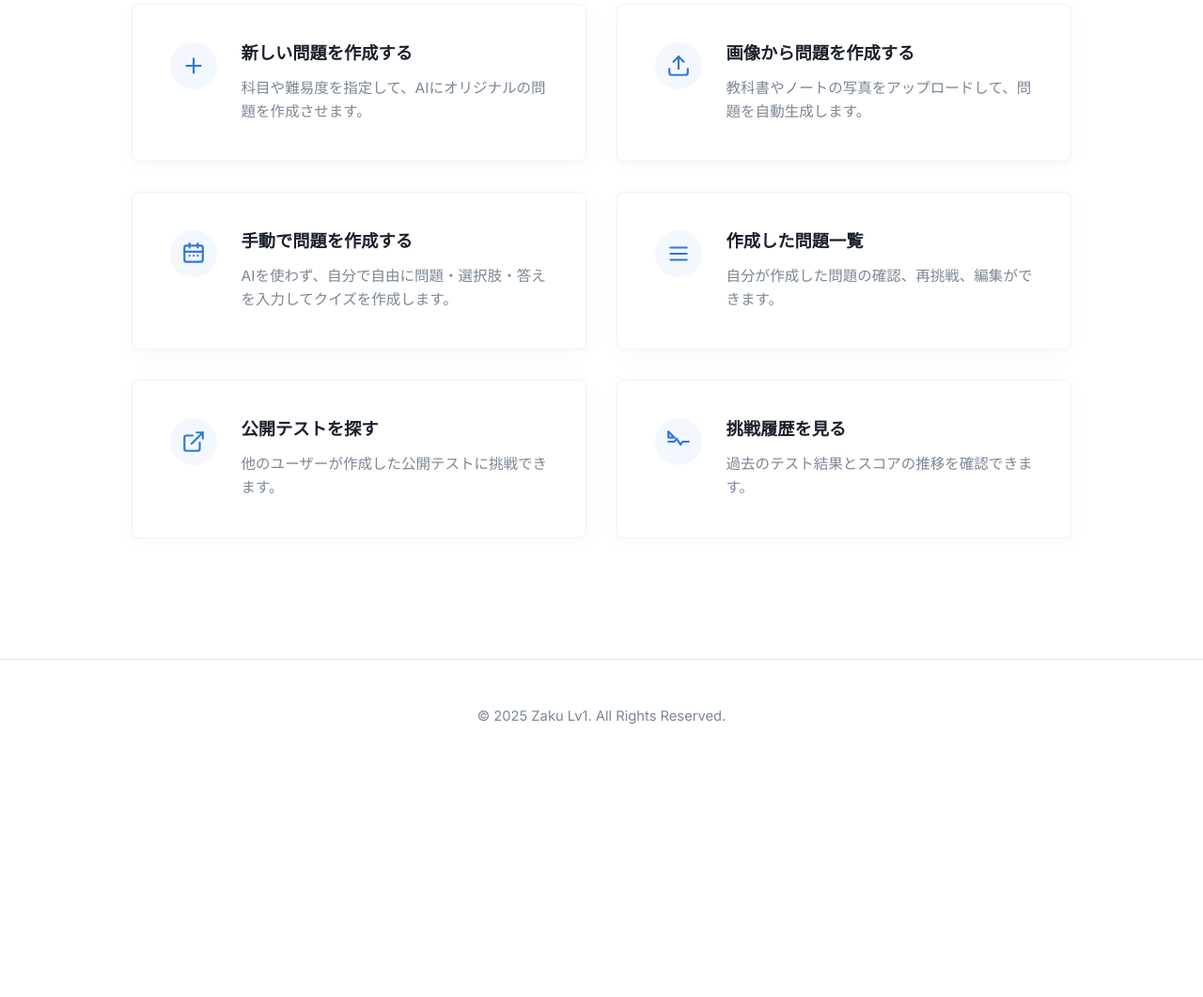
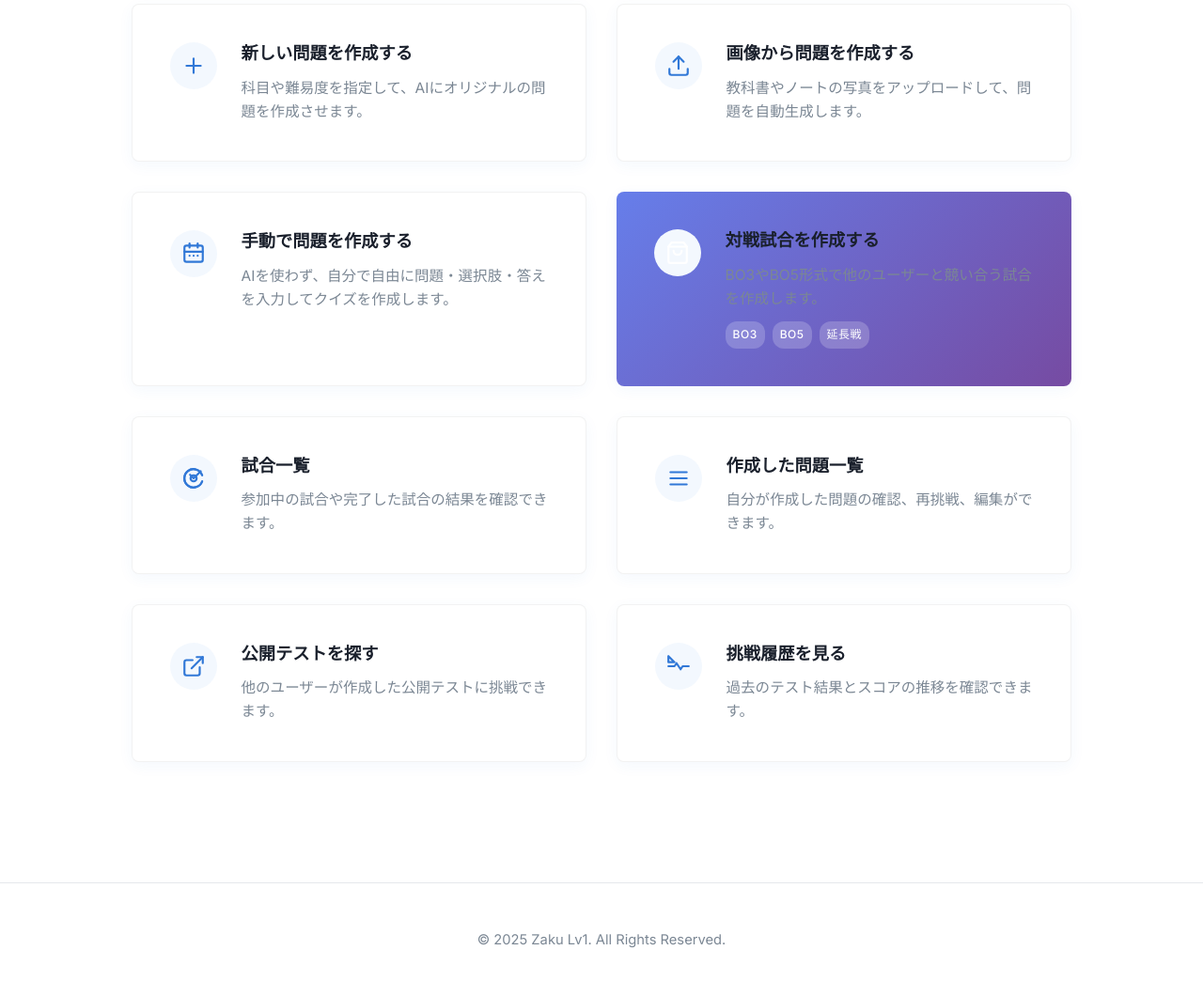
Before and after one commit to zaku-lv1/Synapse-Note, a Node server app: page /dashboard in a window 1280 px wide. Shown: the part 328-1389 px from the top of the page at 94% size. Before the commit the page ends 1099 px from the top, so only its background shows below. Run offline with Node 20, Linux system fonts and the light colour scheme; the visitor is signed in with stand-in values (Sample User, id 1).

Commit message:
Complete BO3/BO5 match system with dashboard integration and styling
Co-authored-by: zaku-lv1 <101783973+zaku-lv1@users.noreply.github.com>

```diff
--- a/public/css/style.css
+++ b/public/css/style.css
@@ -2028,3 +2028,170 @@ footer {
     font-size: 0.85rem;
   }
 }
+
+/* =====================================================================================
+   Match System Styles (BO3/BO5 Tournament Features)
+   ===================================================================================== */
+
+/* Match Card Special Styling */
+.action-card.match-card {
+  background: linear-gradient(135deg, #667eea 0%, #764ba2 100%);
+  color: white;
+  border: none;
+}
+
+.action-card.match-card:hover {
+  transform: translateY(-4px);
+  box-shadow: 0 8px 25px rgba(102, 126, 234, 0.3);
+}
+
+.action-card.match-card .card-icon svg {
+  color: white;
+}
+
+.card-badges {
+  display: flex;
+  gap: 0.5rem;
+  margin-top: 0.75rem;
+  flex-wrap: wrap;
+}
+
+.badge {
+  background: rgba(255, 255, 255, 0.2);
+  color: white;
+  padding: 0.25rem 0.5rem;
+  border-radius: 12px;
+  font-size: 0.75rem;
+  font-weight: 500;
+  text-transform: uppercase;
+  letter-spacing: 0.5px;
+}
+
+/* Match Format Badges */
+.format-badge {
+  display: inline-block;
+  padding: 0.25rem 0.75rem;
+  border-radius: 16px;
+  font-size: 0.75rem;
+  font-weight: bold;
+  text-transform: uppercase;
+  letter-spacing: 0.5px;
+}
+
+.format-badge.bo3 {
+  background: linear-gradient(135deg, #667eea, #764ba2);
+  color: white;
+}
+
+.format-badge.bo5 {
+  background: linear-gradient(135deg, #f093fb, #f5576c);
+  color: white;
+}
+
+/* Match Status Indicators */
+.status-indicator {
+  display: inline-flex;
+  align-items: center;
+  gap: 0.5rem;
+  padding: 0.5rem 1rem;
+  border-radius: 20px;
+  font-size: 0.875rem;
+  font-weight: 500;
+}
+
+.status-indicator.waiting {
+  background: #fff3cd;
+  color: #856404;
+  border: 1px solid #ffeaa7;
+}
+
+.status-indicator.in-progress {
+  background: #d4edda;
+  color: #155724;
+  border: 1px solid #c3e6cb;
+}
+
+.status-indicator.completed {
+  background: #e2e3e5;
+  color: #383d41;
+  border: 1px solid #d6d8db;
+}
+
+/* Match Round Progress */
+.round-progress {
+  display: flex;
+  align-items: center;
+  gap: 0.5rem;
+  margin: 1rem 0;
+}
+
+.round-indicator {
+  width: 32px;
+  height: 32px;
+  border-radius: 50%;
+  display: flex;
+  align-items: center;
+  justify-content: center;
+  font-weight: bold;
+  font-size: 0.875rem;
+  position: relative;
+}
+
+.round-indicator.completed {
+  background: var(--correct-color);
+  color: white;
+}
+
+.round-indicator.current {
+  background: var(--primary-color);
+  color: white;
+}
+
+.round-indicator.pending {
+  background: #f8f9fa;
+  color: #6c757d;
+  border: 2px solid #dee2e6;
+}
+
+.round-indicator:not(:last-child)::after {
+  content: '';
+  position: absolute;
+  left: 100%;
+  top: 50%;
+  transform: translateY(-50%);
+  width: 20px;
+  height: 2px;
+  background: #dee2e6;
+}
+
+/* Match Winner Highlight */
+.match-winner {
+  background: linear-gradient(135deg, #ffd700, #ffed4e);
+  color: #333;
+  padding: 1rem;
+  border-radius: var(--border-radius);
+  text-align: center;
+  border: 2px solid #f1c40f;
+  margin: 1rem 0;
+}
+
+.match-winner .trophy {
+  font-size: 2rem;
+  margin-bottom: 0.5rem;
+}
+
+/* Responsive Match Styles */
+@media (max-width: 768px) {
+  .card-badges {
+    justify-content: center;
+  }
+
+  .round-progress {
+    flex-wrap: wrap;
+    justify-content: center;
+  }
+
+  .round-indicator:not(:last-child)::after {
+    display: none;
+  }
+}
--- a/views/dashboard.ejs
+++ b/views/dashboard.ejs
@@ -49,6 +49,42 @@
             </div>
         </a>
 
+        <!-- 試合作成カード（BO3/BO5） -->
+        <a href="/quiz/create-match" class="action-card match-card">
+            <div class="card-icon">
+                <svg xmlns="http://www.w3.org/2000/svg" width="24" height="24" viewBox="0 0 24 24" fill="none" stroke="currentColor" stroke-width="2" stroke-linecap="round" stroke-linejoin="round">
+                    <path d="M6 2L3 6v14a2 2 0 0 0 2 2h14a2 2 0 0 0 2-2V6l-3-4z"/>
+                    <line x1="3" x2="21" y1="6" y2="6"/>
+                    <path d="M16 10a4 4 0 0 1-8 0"/>
+                </svg>
+            </div>
+            <div class="card-content">
+                <h3>対戦試合を作成する</h3>
+                <p>BO3やBO5形式で他のユーザーと競い合う試合を作成します。</p>
+                <div class="card-badges">
+                    <span class="badge">BO3</span>
+                    <span class="badge">BO5</span>
+                    <span class="badge">延長戦</span>
+                </div>
+            </div>
+        </a>
+
+        <!-- 試合一覧カード -->
+        <a href="/quiz/matches" class="action-card">
+            <div class="card-icon">
+                <svg xmlns="http://www.w3.org/2000/svg" width="24" height="24" viewBox="0 0 24 24" fill="none" stroke="currentColor" stroke-width="2" stroke-linecap="round" stroke-linejoin="round">
+                    <circle cx="12" cy="12" r="3"/>
+                    <path d="M20.4 15a9 9 0 1 1 0-6"/>
+                    <path d="M20.4 15a9 9 0 1 1 0-6"/>
+                    <path d="M8.5 8.5L12 12l7-7"/>
+                </svg>
+            </div>
+            <div class="card-content">
+                <h3>試合一覧</h3>
+                <p>参加中の試合や完了した試合の結果を確認できます。</p>
+            </div>
+        </a>
+
         <!-- 作成した問題一覧カード -->
         <a href="/quiz/my-quizzes" class="action-card">
             <div class="card-icon">
```
